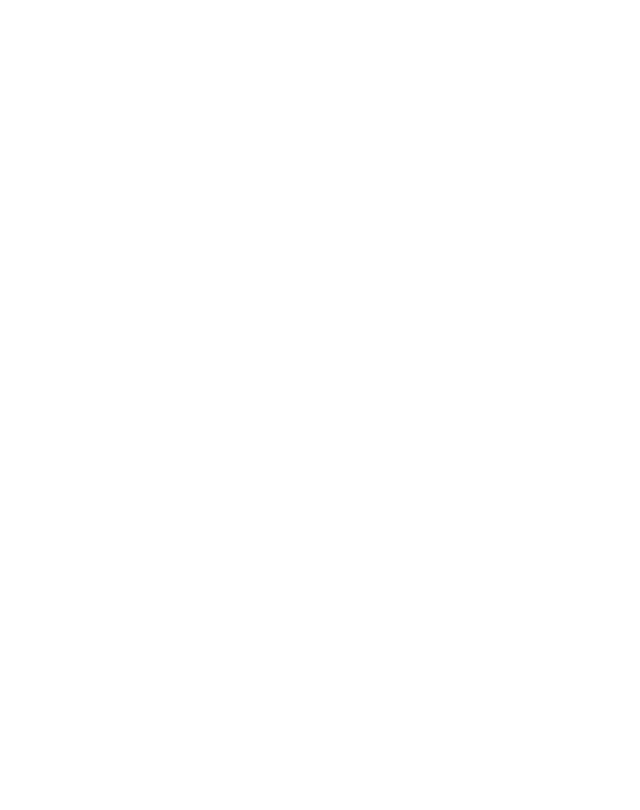
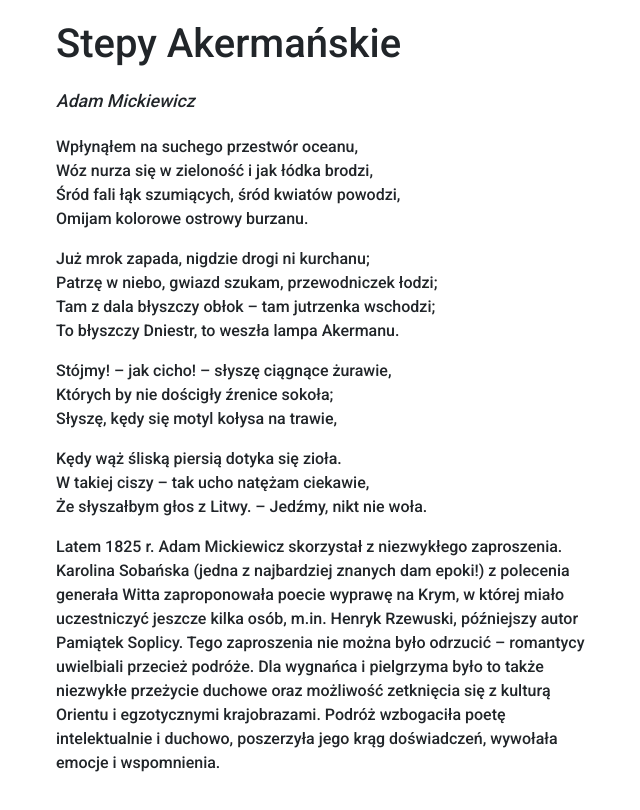
Before and after one commit to rafdul/learning-git-2, a plain HTML site: page index.html in a window 1280 px wide. Shown: the whole page, without its empty margins (29-669 px from the left). Drawn offline with nearby package versions, Linux system fonts and the light colour scheme.

Commit message:
Add content

```diff
--- a/index.html
+++ b/index.html
@@ -9,6 +9,31 @@
         <link rel="stylesheet" href="style.css">
   	</head>
   	<body>
-
+  		<div class="container">
+  			<div class="row">
+  				<div class="col-12">
+		  			<h1>Stepy Akermańskie</h1>
+		  			<h2>Adam Mickiewicz</h2>
+		  			<p>Wpłynąłem na suchego przestwór oceanu,<br>
+					Wóz nurza się w zieloność i jak łódka brodzi,<br>
+					Śród fali łąk szumiących, śród kwiatów powodzi,<br>
+					Omijam kolorowe ostrowy burzanu.</p>
+					<p>Już mrok zapada, nigdzie drogi ni kurchanu;<br>
+					Patrzę w niebo, gwiazd szukam, przewodniczek łodzi;<br>
+					Tam z dala błyszczy obłok – tam jutrzenka wschodzi;<br>
+					To błyszczy Dniestr, to weszła lampa Akermanu.</p>
+					<p>Stójmy! – jak cicho! – słyszę ciągnące żurawie,<br>
+					Których by nie dościgły źrenice sokoła;<br>
+					Słyszę, kędy się motyl kołysa na trawie,</p>
+					<p>Kędy wąż śliską piersią dotyka się zioła.<br>
+					W takiej ciszy – tak ucho natężam ciekawie,<br>
+					Że słyszałbym głos z Litwy. – Jedźmy, nikt nie woła.</p>
+				</div>
+				<div class="col-6">
+					<p>Latem 1825 r. Adam Mickiewicz skorzystał z niezwykłego zaproszenia. Karolina Sobańska (jedna z najbardziej znanych dam epoki!) z polecenia generała Witta zaproponowała poecie wyprawę na Krym, w której miało uczestniczyć jeszcze kilka osób, m.in. Henryk Rzewuski, późniejszy autor Pamiątek Soplicy. Tego zaproszenia nie można było odrzucić – romantycy uwielbiali przecież podróże. Dla wygnańca i pielgrzyma było to także niezwykłe przeżycie duchowe oraz możliwość zetknięcia się z kulturą Orientu i egzotycznymi krajobrazami.
+					Podróż wzbogaciła poetę intelektualnie i duchowo, poszerzyła jego krąg doświadczeń, wywołała emocje i wspomnienia.</p>
+		  		</div>
+  			</div>
+  		</div>
   	</body>
  </html>
--- a/style.css
+++ b/style.css
@@ -0,0 +1,14 @@
+body {
+	margin: 10px;
+	padding: 10px;
+	font-family: 'Montserrat', sans-serif;
+	font-family: 'Roboto', sans-serif;
+}
+h1 {
+	padding-bottom: 15px;
+}
+h2 {
+	font-size: 1.1em;
+	font-style: italic;
+	padding-bottom: 15px;
+}
```
